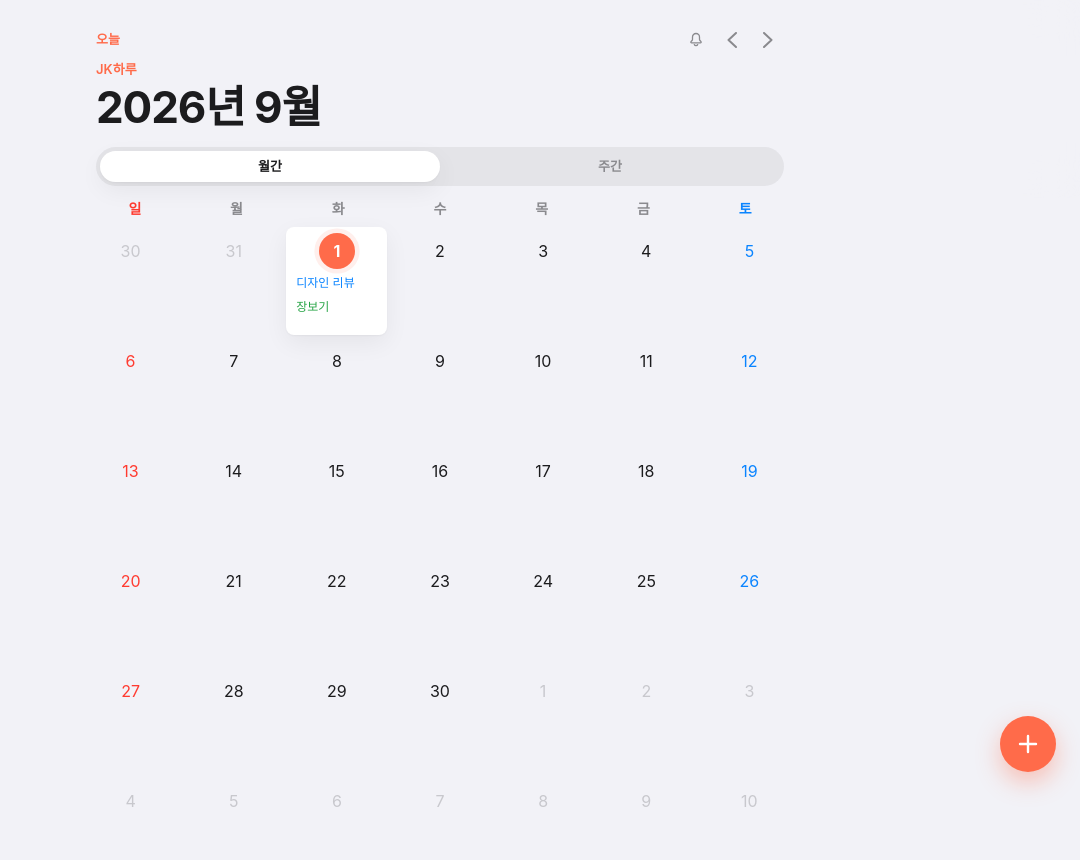
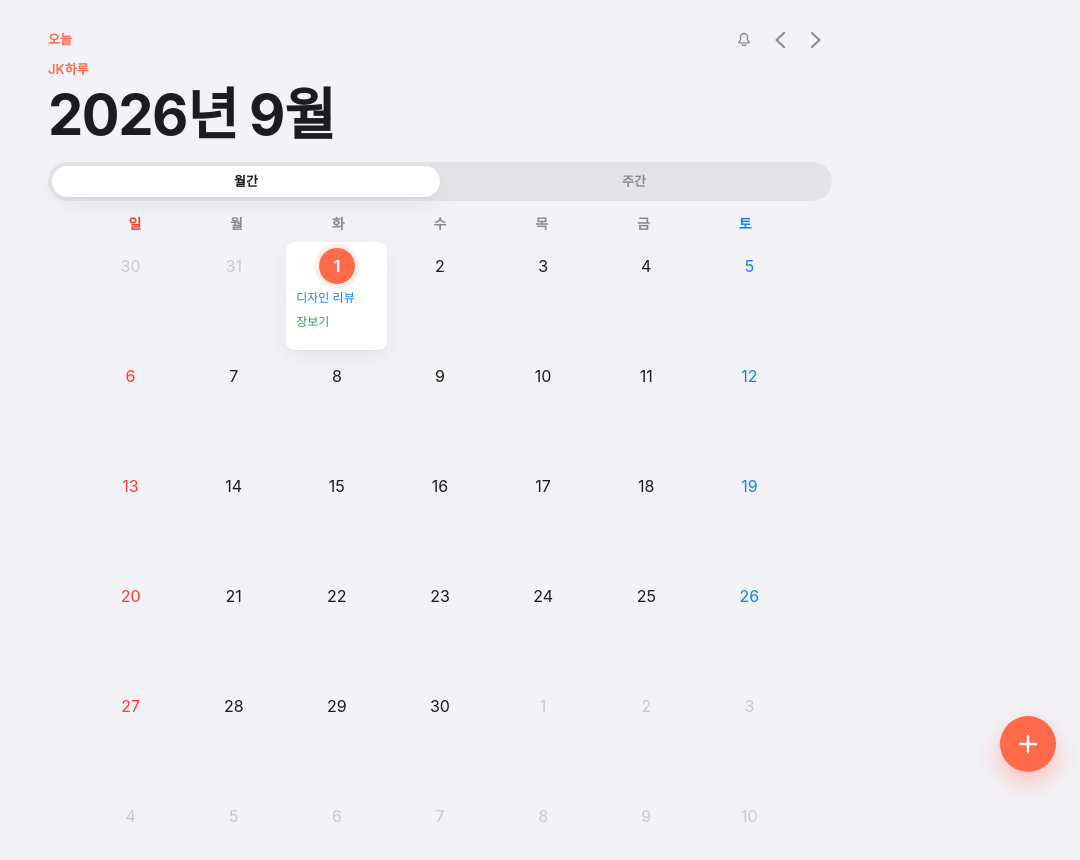
Before and after one commit to jaewan97/JK-Scheduler, a Next.js app: page / in a window 1280 px wide. Shown: the top 860 px of the page, without its empty margins (200-1280 px from the left). Built offline with nearby package versions, Linux system fonts and the light colour scheme.

Commit message:
Update Header.tsx

```diff
--- a/src/components/Header.tsx
+++ b/src/components/Header.tsx
@@ -27,7 +27,7 @@ export function Header({
 }: HeaderProps) {
   return (
     <header className="sticky top-0 z-30 bg-bg/80 backdrop-blur-xl">
-      <div className="mx-auto w-full max-w-md px-5 pb-3 pt-6 sm:max-w-xl sm:px-8 md:max-w-2xl md:px-10 lg:max-w-3xl">
+      <div className="mx-auto w-full max-w-md px-5 pb-3 pt-6 sm:max-w-xl sm:px-8 md:max-w-2xl md:px-10 lg:max-w-3xl lg:px-12 xl:max-w-4xl xl:px-14">
         <div className="flex items-center justify-between">
           <button
             onClick={onToday}
@@ -64,7 +64,7 @@ export function Header({
         <div className="mt-1 flex items-end justify-between">
           <div>
             <p className="text-[13px] font-semibold text-coral">JK하루</p>
-            <h1 className="font-sf text-[34px] font-bold leading-tight tracking-tight text-ink sm:text-[40px] md:text-[44px]">
+            <h1 className="font-sf text-[34px] font-bold leading-tight tracking-tight text-ink sm:text-[40px] md:text-[44px] lg:text-[50px] xl:text-[56px]">
               {formatMonthTitle(anchor)}
             </h1>
           </div>
```
